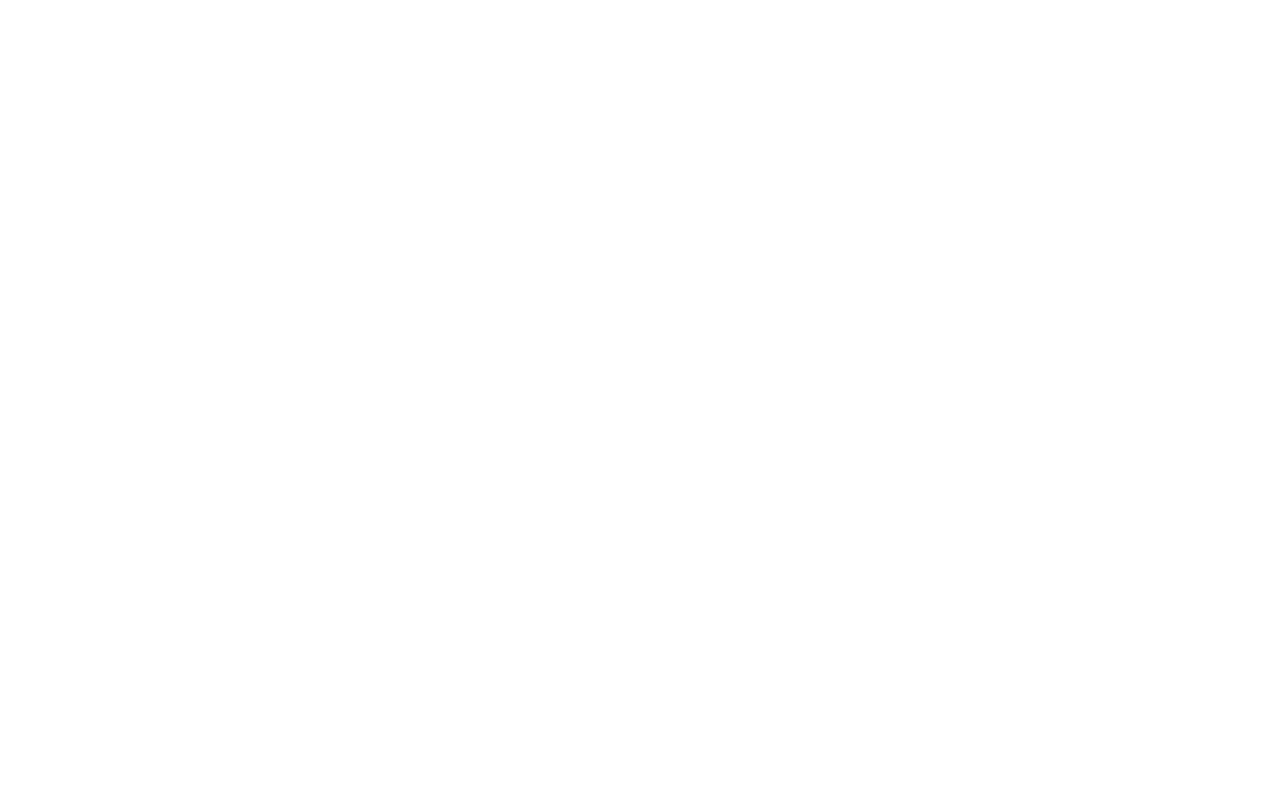
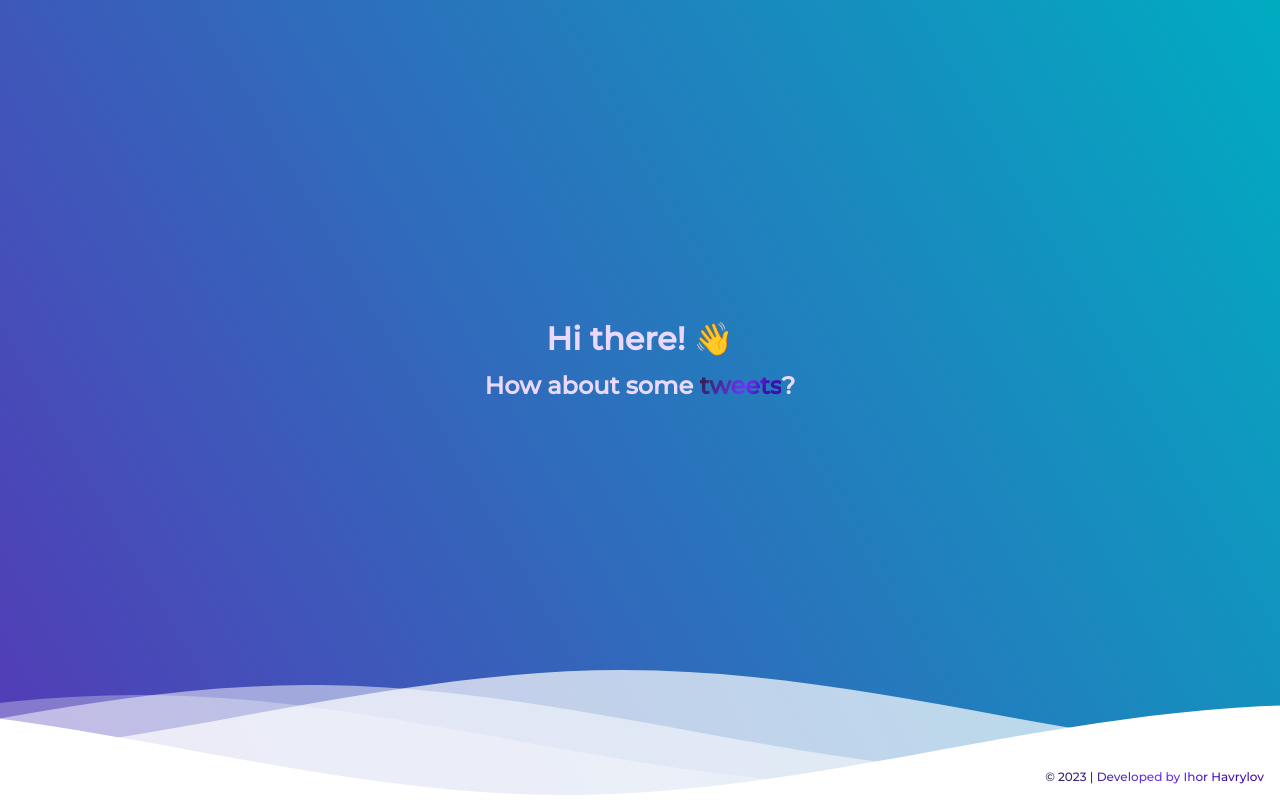
Before and after one commit to i-havr/tweet-cards, a React (Vite) app: page /#/ in a window 1280 px wide. Built offline with nearby package versions, Linux system fonts and the light colour scheme.

Commit message:
fix routing and deploy

```diff
--- a/src/components/Footer/Footer.jsx
+++ b/src/components/Footer/Footer.jsx
@@ -38,6 +38,12 @@ export default function Footer() {
           <use xlinkHref="#gentle-wave" x="48" y="7" fill="#fff" />
         </SC.Parallax>
       </SC.Waves>
+      <SC.DeveloperContacts
+        href="https://i-havr.github.io/portfolio-havrylov/"
+        target="_blank"
+      >
+        © 2023 | Developed by Ihor Havrylov
+      </SC.DeveloperContacts>
     </SC.Footer>
   );
 }
--- a/src/components/Footer/Footer.styled.jsx
+++ b/src/components/Footer/Footer.styled.jsx
@@ -46,3 +46,20 @@ export const Parallax = styled.g`
     }
   }
 `;
+
+export const DeveloperContacts = styled.a`
+  position: absolute;
+  right: 16px;
+  bottom: 16px;
+  font-size: 12px;
+  background: linear-gradient(
+    114.99deg,
+    #281d44 -0.99%,
+    #6e35f4 54.28%,
+    #3e0eaf 78.99%
+  );
+  background-clip: text;
+  -webkit-background-clip: text;
+  -webkit-text-fill-color: transparent;
+  cursor: pointer;
+`;
--- a/src/index.css
+++ b/src/index.css
@@ -60,7 +60,3 @@ code {
   font-family: source-code-pro, Menlo, Monaco, Consolas, "Courier New",
     monospace;
 }
-
-.active {
-  font-weight: "bold";
-}
--- a/src/index.jsx
+++ b/src/index.jsx
@@ -1,14 +1,14 @@
 import React from "react";
 import ReactDOM from "react-dom/client";
-import { BrowserRouter } from "react-router-dom";
+import { HashRouter } from "react-router-dom";
 
 import App from "./components/App/App.jsx";
 import "./index.css";
 
 ReactDOM.createRoot(document.getElementById("root")).render(
   <React.StrictMode>
-    <BrowserRouter basename="tweet-cards">
+    <HashRouter>
       <App />
-    </BrowserRouter>
+    </HashRouter>
   </React.StrictMode>
 );
```
Also changed, not shown: public/404.html (added, +50 -0 lines), src/helpers/getUniqueObjectsInArray.js (deleted, +0 -16 lines).
